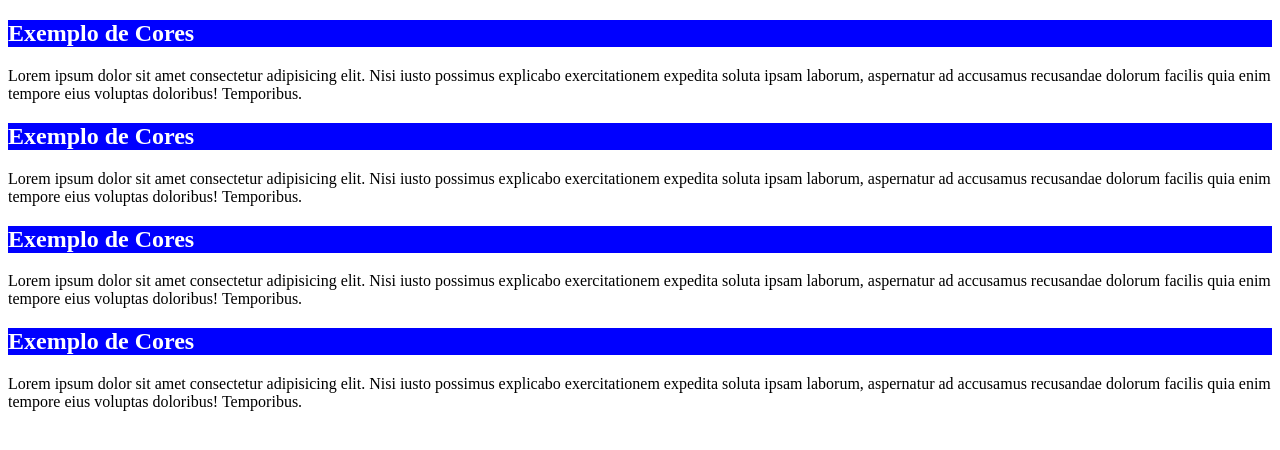
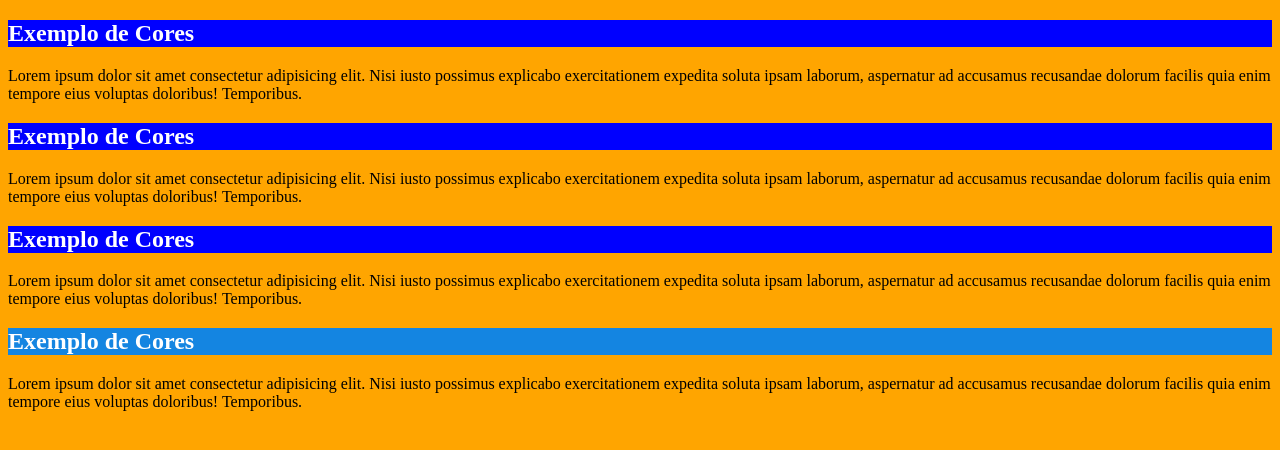
Before and after one commit to michelbsantos89/html-css, a plain HTML site: page exercícios/ex016/cor01.html in a window 1280 px wide. Drawn offline with Linux system fonts and the light colour scheme.

Commit message:
ex016
Cores em CSS

```diff
--- a/exercícios/ex016/cor01.html
+++ b/exercícios/ex016/cor01.html
@@ -6,6 +6,11 @@
     <meta name="viewport" content="width=device-width, initial-scale=1.0">
     <title>Cores em CSS</title>
     <link rel="shortcut icon" href="../desafios/modulo1/d005/imagens/2development.ico" type="image/x-icon">
+    <style>
+         body {
+            background-color: orange;
+         }
+    </style>
 </head>
 <body>
     <!--Representação por nomes -->
@@ -21,7 +26,7 @@
    <h2 style="background-color:rgb(00,00, 255); color: rgb(255, 255, 255);">Exemplo de Cores</h2>
    <p>Lorem ipsum dolor sit amet consectetur adipisicing elit. Nisi iusto possimus explicabo exercitationem expedita soluta ipsam laborum, aspernatur ad accusamus recusandae dolorum facilis quia enim tempore eius voluptas doloribus! Temporibus.</p>
    <!-- Representação por HSL ( Hue, Saturation, Luminosity)-->
-   <h2 style="background-color:hsl(240, 100%, 50%); color: hsl(0, 0%, 100%);">Exemplo de Cores</h2>
+   <h2 style="background-color:hsl(207, 84%, 48%); color: hsl(0, 0%, 100%);">Exemplo de Cores</h2>
    <p>Lorem ipsum dolor sit amet consectetur adipisicing elit. Nisi iusto possimus explicabo exercitationem expedita soluta ipsam laborum, aspernatur ad accusamus recusandae dolorum facilis quia enim tempore eius voluptas doloribus! Temporibus.</p>
 </body>
 </html>
```
